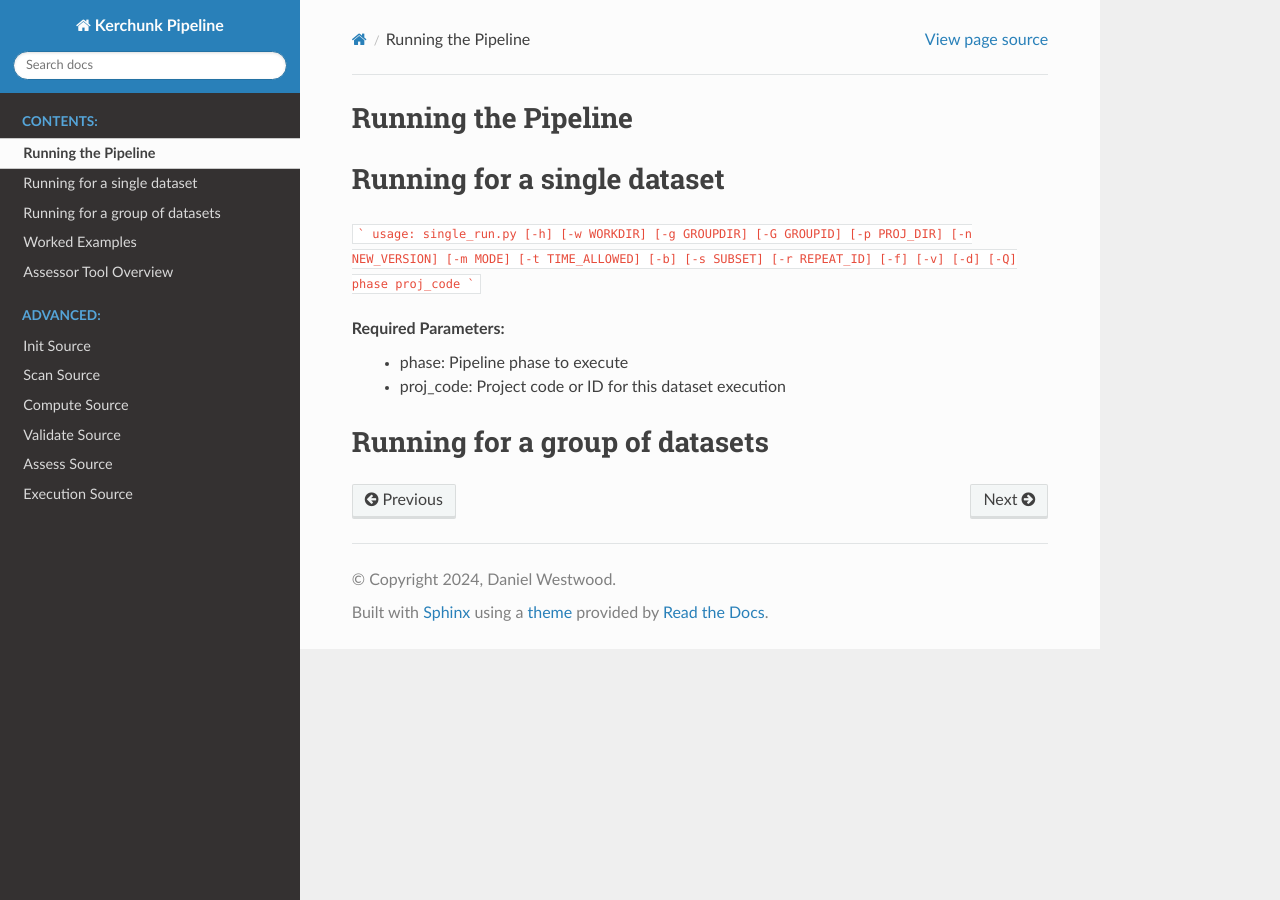
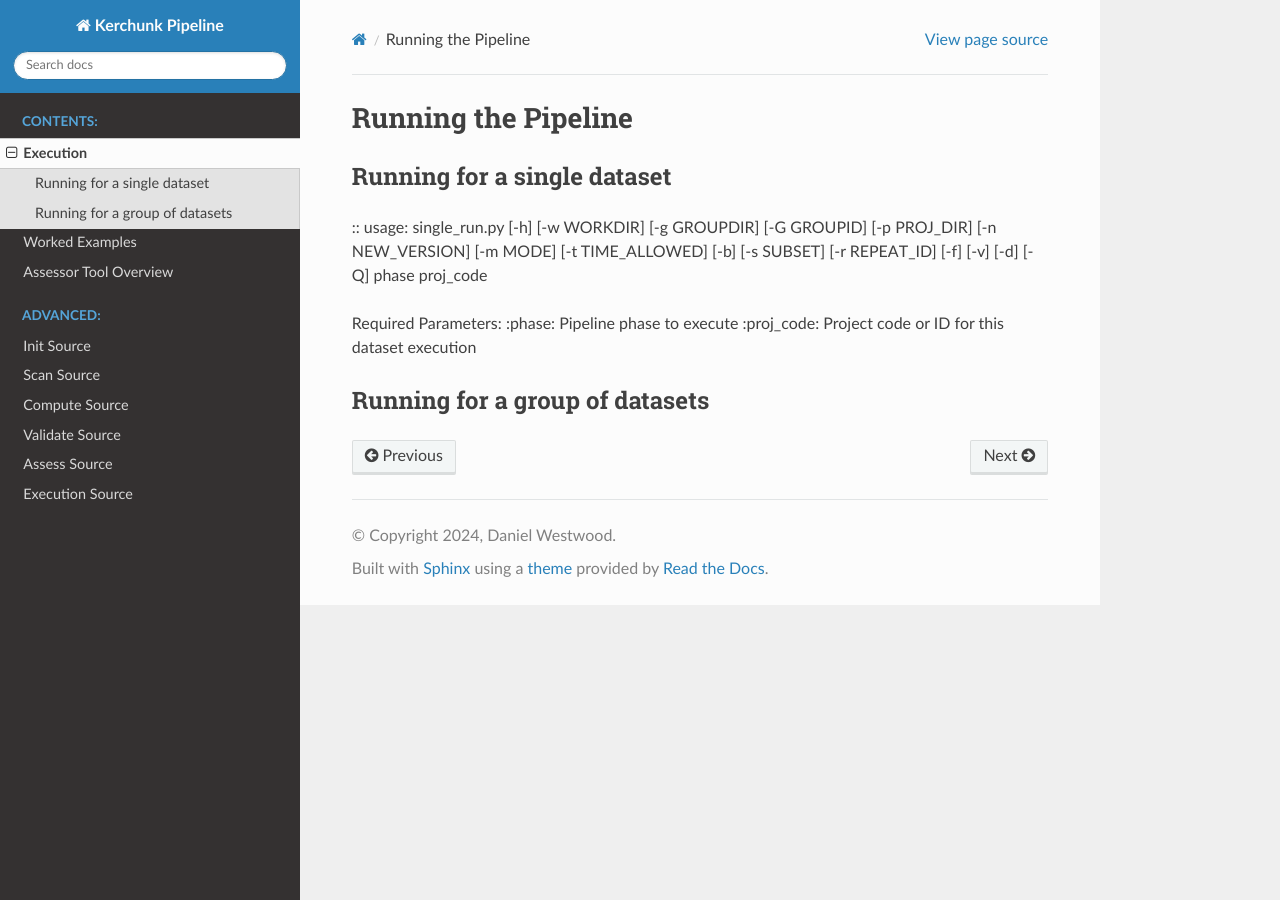
Before and after one commit to cedadev/padocc, a Sphinx documentation site: the page built from docs/source/execution.rst, in a window 1280 px wide. Built offline with Sphinx 7.4.7 and the Read the Docs theme 2.0.0, drawn with Linux system fonts in a browser that asks for light colours.

````diff
--- a/docs/source/execution.rst
+++ b/docs/source/execution.rst
@@ -1,17 +1,18 @@
 Running the Pipeline
 ====================
 
+============================
 Running for a single dataset
 ============================
 
-```
+::
 usage: single_run.py [-h] [-w WORKDIR] [-g GROUPDIR] [-G GROUPID] [-p PROJ_DIR] [-n NEW_VERSION] [-m MODE] [-t TIME_ALLOWED] [-b] [-s SUBSET] [-r REPEAT_ID] [-f] [-v] [-d] [-Q] phase proj_code
-```
+::
 
 Required Parameters:
- - phase: Pipeline phase to execute
- - proj_code: Project code or ID for this dataset execution
+:phase: Pipeline phase to execute
+:proj_code: Project code or ID for this dataset execution
 
-
+===============================
 Running for a group of datasets
 ===============================
````
